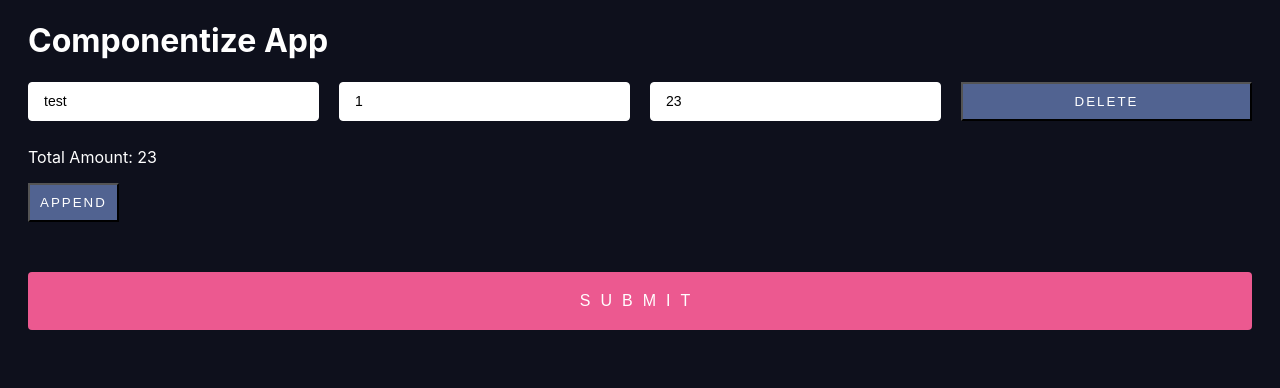
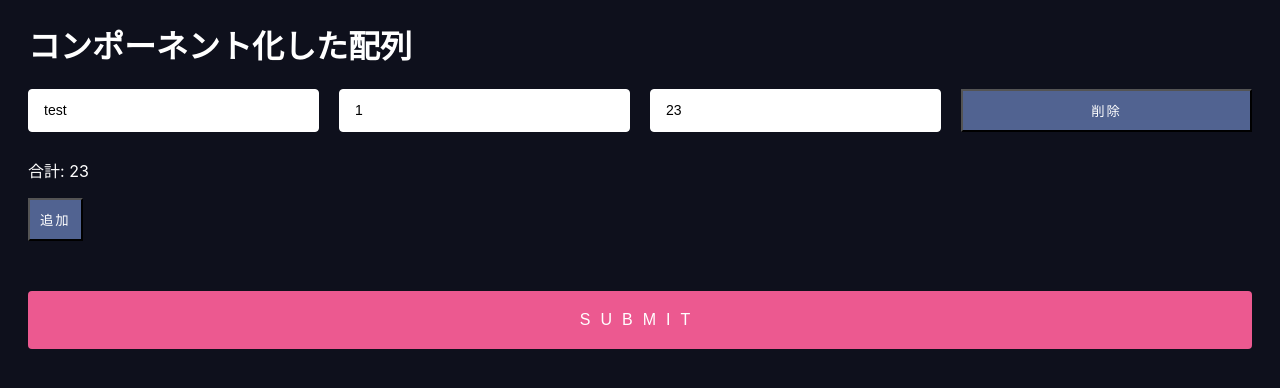
Before and after one commit to YamabikoLab/react-hook-form-sample, a React (Vite) app: page / in a window 1280 px wide. Shown: the top 388 px of the page. Built offline with nearby package versions, Linux system fonts and the light colour scheme.

Commit message:
リファクタリング

```diff
--- a/src/App.tsx
+++ b/src/App.tsx
@@ -34,7 +34,7 @@ export default function App(): JSX.Element {
   return (
     <>
       <div>
-        <h1>Componentize App</h1>
+        <h1>コンポーネント化した配列</h1>
         <form onSubmit={handleSubmit(onSubmit)}>
           <SectionList
             register={register}
--- a/src/components/Section.tsx
+++ b/src/components/Section.tsx
@@ -56,7 +56,7 @@ const Section = ({
             remove(index);
           }}
         >
-          DELETE
+          削除
         </button>
       </section>
     </div>
--- a/src/components/SectionList.tsx
+++ b/src/components/SectionList.tsx
@@ -55,7 +55,7 @@ const SectionList = ({
           });
         }}
       >
-        APPEND
+        追加
       </button>
     </>
   );
--- a/src/components/Total.tsx
+++ b/src/components/Total.tsx
@@ -12,7 +12,7 @@ const Total = ({ control }: { control: Control<FormValues> }): JSX.Element => {
     (acc, current) => acc + (current.price || 0) * (current.quantity || 0),
     0
   );
-  return <p>Total Amount: {total}</p>;
+  return <p>合計: {total}</p>;
 };
 
 export default Total;
```
